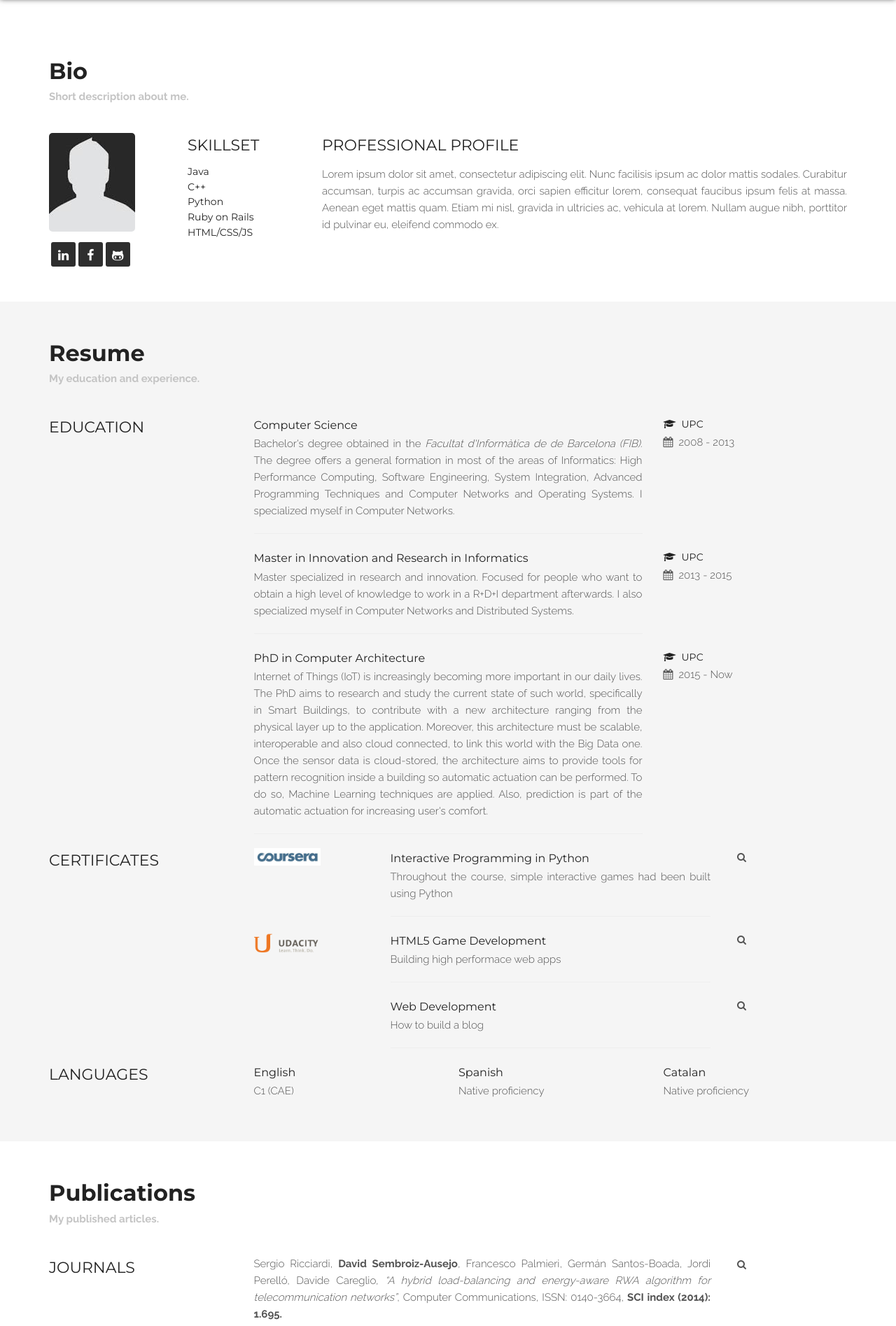
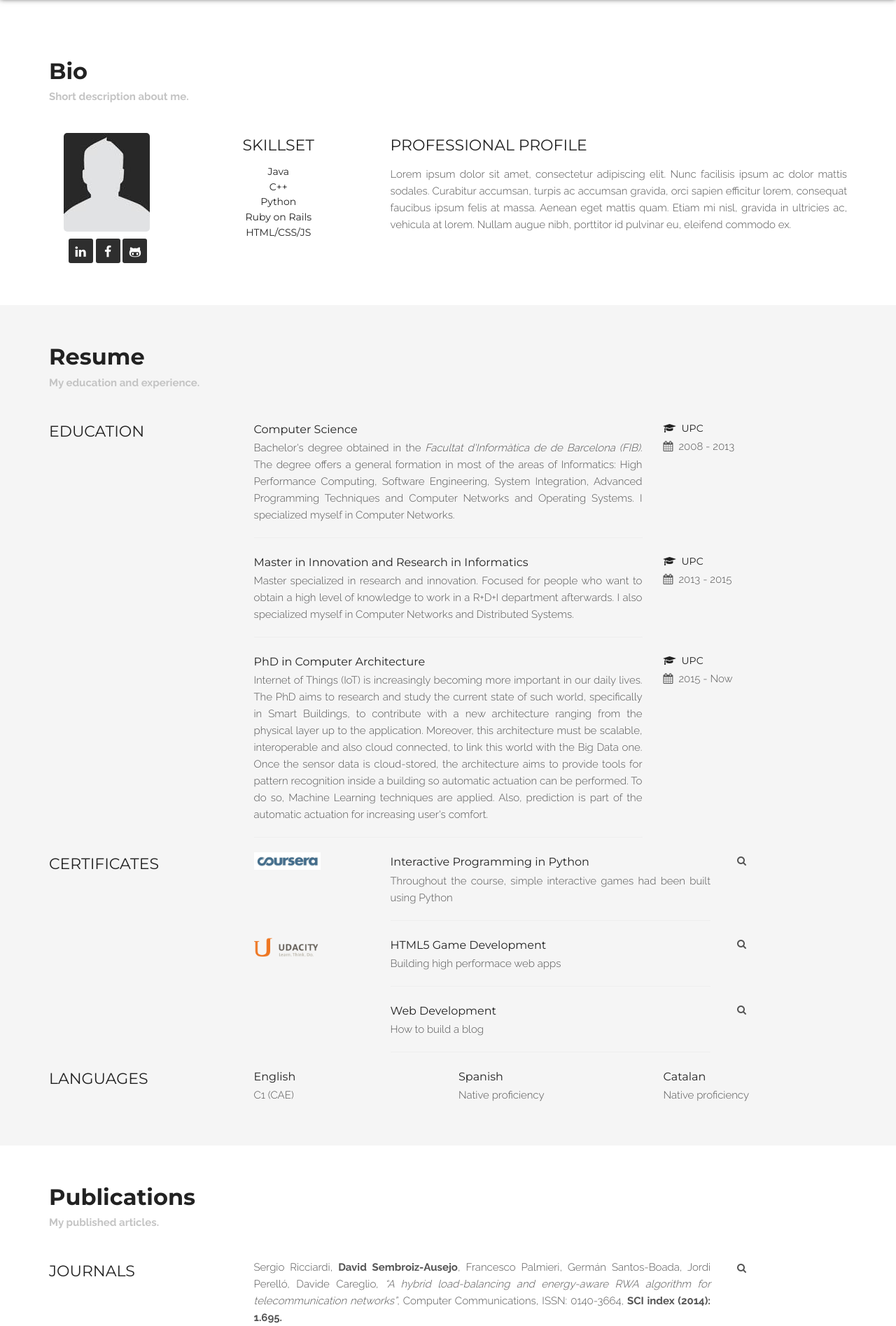
Before and after one commit to DavidSembroiz/DavidSembroiz.github.io, a PHP site: page / in a window 1280 px wide. Shown: the part 702-2597 px from the top of the page at 70% size. Run offline with PHP 8.4, Linux system fonts and the light colour scheme; some libraries are stand-ins or nearby versions.

Commit message:
improved bio part

```diff
--- a/css/styles.css
+++ b/css/styles.css
@@ -24,6 +24,10 @@ body {
 }
 
 .profile-img {
+	text-align: center;
+}
+
+.profile-img > img {
 	border-radius: 5px;
 }
 
@@ -117,6 +121,7 @@ body {
 }
 
 .profile-widget {
+	text-align: center;
 	margin-left: 3px;
 }
 
@@ -218,7 +223,7 @@ h5 {
 }
 .widget-social {
 	padding: 0;
-	margin: 0;
+	margin-top: 10px;
 }
 .widget-social li {
 	display: inline-block;
@@ -240,6 +245,9 @@ h5 {
 .widget-social li a:hover {
 	background: #EF4836;
 }
+
+
+
 @media (max-width: 767px) {
 	#home {
 		text-align: center;
--- a/index.html
+++ b/index.html
@@ -46,29 +46,9 @@
             </div>
             <div class = "row">
                 <div class = "col-md-2 col-sm-3">
-                    <img class = "profile-img" src="img/profile.jpg" alt="profile">
-                </div>
-                <hr class = "visible-xs">
-                <div class = "col-md-2   col-sm-3">
-                    <div class = "profile-widget">
-                        <h3>Skillset</h3>
-                        <h5>Java</h5>
-                        <h5>C++</h5>
-                        <h5>Python</h5>
-                        <h5>Ruby on Rails<h5>
-                        <h5>HTML/CSS/JS</h5>
+                    <div class = "profile-img">
+                        <img src="img/profile.jpg" alt="profile">
                     </div>
-                    <hr class = "visible-xs">
-                </div>
-                <div class = "col-md-8 col-sm-6">
-                    <h3>Professional profile</h3>
-                    <p>
-                        Lorem ipsum dolor sit amet, consectetur adipiscing elit. Nunc facilisis ipsum ac dolor mattis sodales. Curabitur accumsan, turpis ac accumsan gravida, orci sapien efficitur lorem, consequat faucibus ipsum felis at massa. Aenean eget mattis quam. Etiam mi nisl, gravida in ultricies ac, vehicula at lorem. Nullam augue nibh, porttitor id pulvinar eu, eleifend commodo ex.
-                    </p>
-                </div>
-            </div>
-            <div class = "row">
-                <div class = "col-md-3 col-sm-6">
                     <div class = "profile-widget">
                         <ul class = "widget-social">
                             <li>
@@ -89,8 +69,25 @@
                         </ul>
                     </div>
                 </div>
+                <hr class = "visible-xs">
+                <div class = "col-md-3 col-sm-3">
+                    <div class = "profile-widget">
+                        <h3>Skillset</h3>
+                        <h5>Java</h5>
+                        <h5>C++</h5>
+                        <h5>Python</h5>
+                        <h5>Ruby on Rails<h5>
+                        <h5>HTML/CSS/JS</h5>
+                    </div>
+                    <hr class = "visible-xs">
+                </div>
+                <div class = "col-md-7 col-sm-6">
+                    <h3>Professional profile</h3>
+                    <p>
+                        Lorem ipsum dolor sit amet, consectetur adipiscing elit. Nunc facilisis ipsum ac dolor mattis sodales. Curabitur accumsan, turpis ac accumsan gravida, orci sapien efficitur lorem, consequat faucibus ipsum felis at massa. Aenean eget mattis quam. Etiam mi nisl, gravida in ultricies ac, vehicula at lorem. Nullam augue nibh, porttitor id pulvinar eu, eleifend commodo ex.
+                    </p>
+                </div>
             </div>
-        </div>
     </section>
     <section id ="resume" class = "callout">
         <div class="container">
@@ -259,13 +256,13 @@
                 </div>
                 <div class = "col-md-7 col-sm-10">
                     <p>
-                        <b>David Sembroiz-Ausejo</b>, Sergio Ricciardi, Davide Careglio, <i>“A novel Cloud-based IoT Architecture for Smart Building Automation”</i>, Security and Resilience in Intelligent Data-Centric Systems and Communication Networks. in press.
+                        <b>David Sembroiz-Ausejo</b>, Sergio Ricciardi, Davide Careglio, <i>“A novel Cloud-based IoT Architecture for Smart Building Automation”</i>, Security and Resilience in Intelligent Data-Centric Systems and Communication Networks, Chapter 10. Elsevier, 2017. In press.
                     </p>
                     <hr class = "hidden-xs">
                 </div>
                 <div class = "col-md-2 col-sm-2">
                     <h5>
-                        <a href = "#" target = "_blank" style = "cursor: pointer;"><i class="fa fa-search tools"></i></a>
+                        <a href = "#" style = "cursor: pointer;"><i class="fa fa-search tools"></i></a>
                     </h5>
                 </div>
             </div>
```
